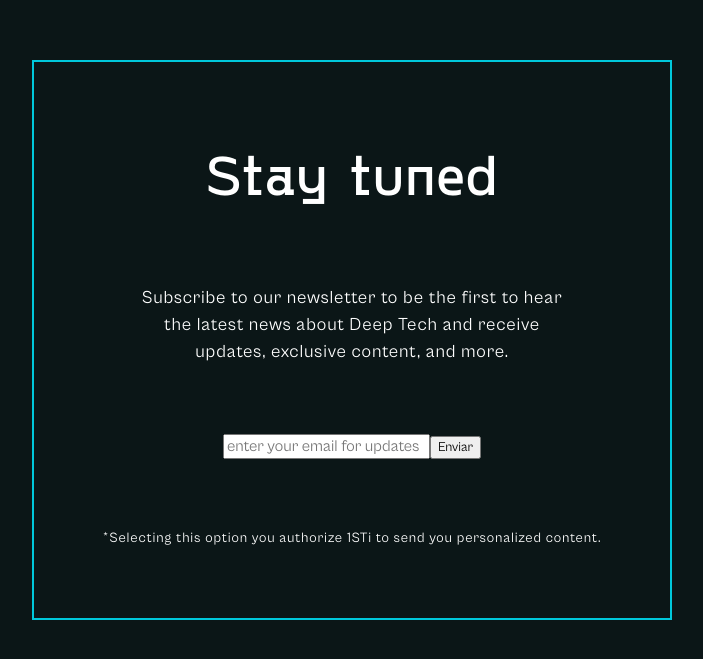
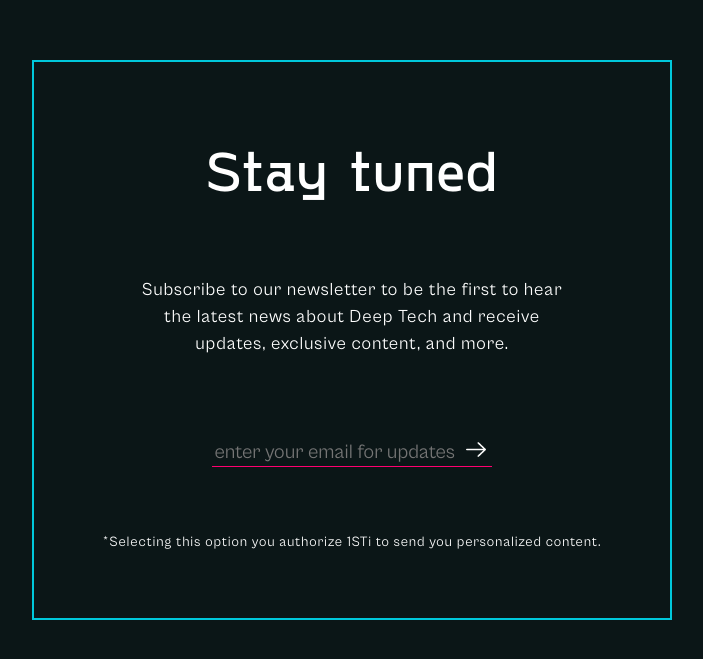
Before and after one commit to Evymendes/site-1sti, a Gatsby site: page / in a window 1280 px wide. Shown: the part 3436-4095 px from the top of the page, without its empty margins (288-991 px from the left). Built offline with nearby package versions, Linux system fonts and the light colour scheme; Gatsby itself is replaced by a stand-in of ours; a web font is replaced by a local one.

Commit message:
update attention

```diff
--- a/src/components/ContactContent/styled.js
+++ b/src/components/ContactContent/styled.js
@@ -71,6 +71,7 @@ export const Image = styled.img`
 export const Icon = styled.img`
   width: 1.2rem;
   padding-top: 1rem;
+  fill: #FF0070;
 `
 export const Label = styled.div`
   display: flex;
--- a/src/components/Home/Attention/index.js
+++ b/src/components/Home/Attention/index.js
@@ -1,5 +1,7 @@
 import React from "react";
 import * as S from "./styled";
+import Arrow from "../../../images/arrow-icon.png";
+import SubscribeButton from "../../SubscribeButton";
 
 
 const Attention = () => (
@@ -11,8 +13,8 @@ const Attention = () => (
                 exclusive content, and more.
             </S.Description>
             <S.Label>
-                <S.Input type="email" placeholder="enter your email for updates" />
-                <S.Submit type="submit" value="Enviar" />
+                <S.NewsLetter type="email" placeholder="enter your email for updates" />
+                <SubscribeButton><S.Icon src={Arrow} alt="Arrow icon"/></SubscribeButton>
             </S.Label>
             <S.Subtitle>*Selecting this option you authorize 1STi to send you personalized content.</S.Subtitle>
         </S.Box>
--- a/src/components/Home/Attention/styled.js
+++ b/src/components/Home/Attention/styled.js
@@ -31,20 +31,27 @@ export const Description = styled.h3`
     font-size: 1.125rem;
 
 `;
-export const Label = styled.label`
-
-
-`;
-export const Input = styled.input`
-    text-align: left;
-    color: #FF0070;
-    font-size: 1rem;
-
-`;
-export const Submit = styled.input`
-
-
-`;
+export const Icon = styled.img`
+  width: 1.2rem;
+  padding-top: 1rem;
+`
+export const NewsLetter = styled.input`
+  background-color: transparent;
+  border: none;
+  outline: none;
+  color: #FF0070;
+  margin-top: 1rem;
+  width: 100%;
+  height: auto;
+  font-size: 1.25rem;
+`
+export const Label = styled.div`
+  display: flex;
+  flex-direction: row;
+  justify-content: space-between;
+  align-items: center;
+  border-bottom: 1px solid #FF0070;
+`
 
 export const Subtitle = styled.p`
     font-size: .875rem;
--- a/src/components/Home/Services/styled.js
+++ b/src/components/Home/Services/styled.js
@@ -29,33 +29,37 @@ export const Description = styled.p`
 `;
 export const BoxCardOne = styled.div`
     width: 23%;
-    height: 37.5rem;
-
-
+    height: 35.3rem;
 
     &:hover {
         -webkit-transform: scale(1.1);
         -ms-transform: scale(1.1);
         transform: scale(1.1);
+        border: 2px solid #00C8DB;
+        border-radius: 10px;
     }
 `;
 export const BoxCardTwo = styled.div`
     width: 23%;
-    height: 37.5rem;
+    height: 35.3rem;
 
     &:hover {
         -webkit-transform: scale(1.1);
         -ms-transform: scale(1.1);
         transform: scale(1.1);
+        border: 2px solid #00C8DB;
+        border-radius: 10px;
     }
 `;
 export const BoxCardThree = styled.div`
     width: 23%;
-    height: 37.5rem;
+    height: 35.3rem;
     &:hover {
         -webkit-transform: scale(1.1);
         -ms-transform: scale(1.1);
         transform: scale(1.1);
+        border: 2px solid #00C8DB;
+        border-radius: 10px;
     }
 `;
 export const ImageCard = styled.img`
@@ -68,8 +72,5 @@ export const DescriptionCard = styled.p`
     position: relative;
     left: 2rem;
     bottom: 15rem;
-    display: flex;
-    &:hover {
-        display: flex;
-    }
+    display: none;
 `;
```
